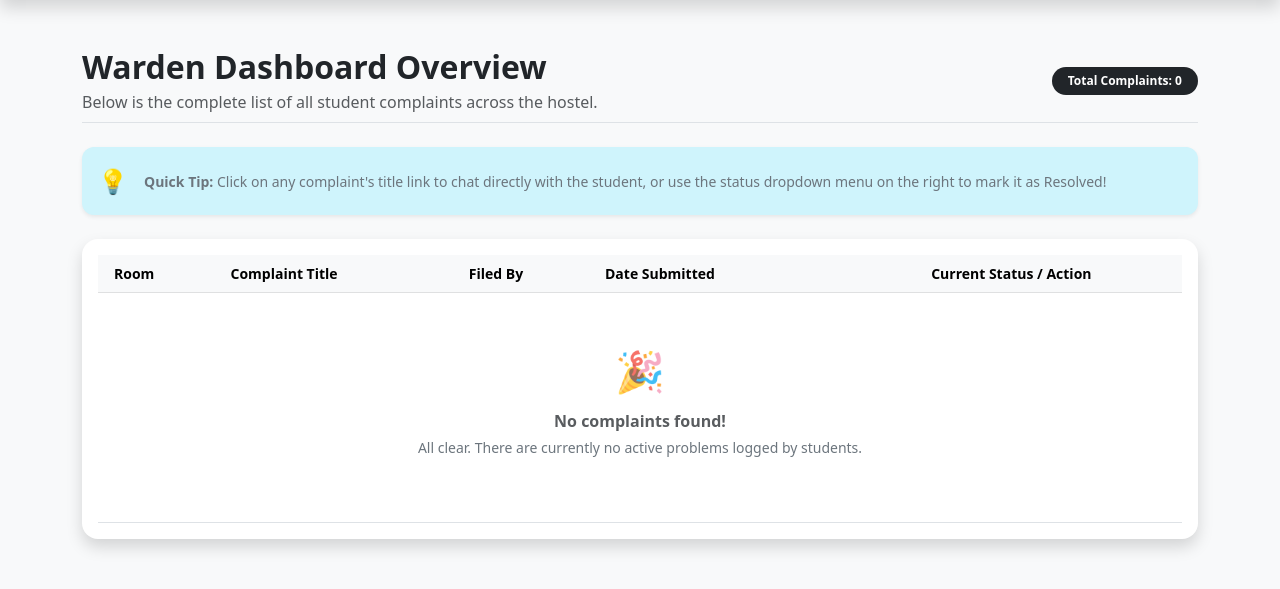
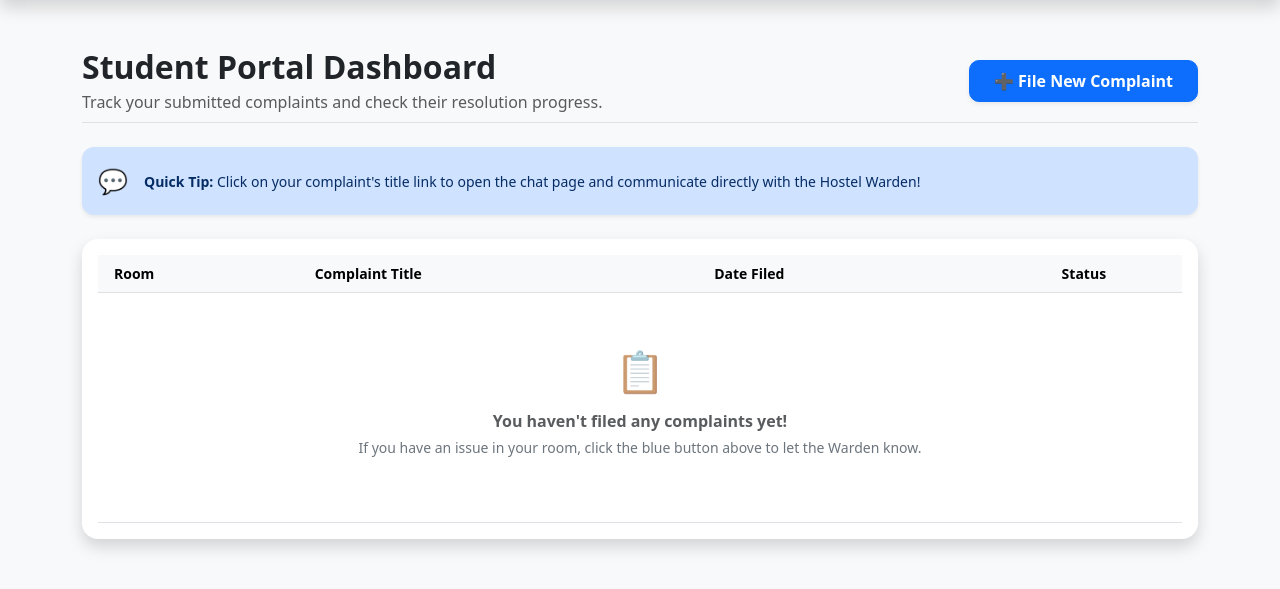
Before and after one commit to deblinachowdhuryofficial06-debug/hostel-care-portal, a Django app: template complaints/templates/complaints/dashboard.html in a window 1280 px wide. Shown: the part 78-667 px from the top of the page. Run offline with Django 5.2, Linux system fonts and the light colour scheme; the template is opened without the code that fills it, so the values that code supplies are empty; parts of the project's set-up code (start-up, migrations or seed data) failed here and were passed over.

Commit message:
Restored clean separation between Student and Warden dashboard templates

```diff
--- a/complaints/templates/complaints/dashboard.html
+++ b/complaints/templates/complaints/dashboard.html
@@ -1,26 +1,28 @@
 {% extends 'complaints/base.html' %}
 
 {% block content %}
-<!-- Simple, Welcoming Heading Banner -->
+<!-- Student Header Banner -->
 <div class="d-flex justify-content-between align-items-center mb-4 pb-2 border-bottom">
     <div>
-        <h2 class="fw-bold text-dark mb-1">Warden Dashboard Overview</h2>
-        <p class="text-muted mb-0">Below is the complete list of all student complaints across the hostel.</p>
+        <h2 class="fw-bold text-dark mb-1">Student Portal Dashboard</h2>
+        <p class="text-muted mb-0">Track your submitted complaints and check their resolution progress.</p>
     </div>
-    <div class="text-end">
-        <span class="badge bg-dark px-3 py-2 rounded-pill">Total Complaints: {{ complaints|length }}</span>
+    <div>
+        <a href="{% url 'create_complaint' %}" class="btn btn-primary fw-bold shadow-sm px-4 py-2" style="border-radius: 10px;">
+            ➕ File New Complaint
+        </a>
     </div>
 </div>
 
-<!-- Alert Reminder Box -->
-<div class="alert alert-info border-0 shadow-sm d-flex align-items-center gap-3 mb-4" style="border-radius: 12px;">
-    <span class="fs-4">💡</span>
-    <p class="mb-0 small fw-medium text-secondary">
-        <strong>Quick Tip:</strong> Click on any complaint's title link to chat directly with the student, or use the status dropdown menu on the right to mark it as Resolved!
+<!-- Helpful Tip Box for Chatting -->
+<div class="alert alert-primary border-0 shadow-sm d-flex align-items-center gap-3 mb-4" style="border-radius: 12px;">
+    <span class="fs-4">💬</span>
+    <p class="mb-0 small fw-medium text-primary-emphasis">
+        <strong>Quick Tip:</strong> Click on your complaint's title link to open the chat page and communicate directly with the Hostel Warden!
     </p>
 </div>
 
-<!-- Main Workspace: Complaints Table Log -->
+<!-- Student Complaints Table -->
 <div class="card shadow border-0" style="border-radius: 16px;">
     <div class="table-responsive p-3">
         <table class="table table-hover align-middle mb-0">
@@ -28,56 +30,41 @@
                 <tr class="text-secondary small uppercase fw-bold">
                     <th scope="col" class="ps-3">Room</th>
                     <th scope="col">Complaint Title</th>
-                    <th scope="col">Filed By</th>
-                    <th scope="col">Date Submitted</th>
-                    <th scope="col" class="text-center">Current Status / Action</th>
+                    <th scope="col">Date Filed</th>
+                    <th scope="col" class="text-center">Status</th>
                 </tr>
             </thead>
             <tbody>
                 {% for c in complaints %}
                     <tr>
-                        <!-- Room Number Tag -->
                         <td class="ps-3 fw-bold text-secondary">
                             <span class="badge bg-light text-dark border px-2.5 py-1.5">🚪 Room {{ c.room_number }}</span>
                         </td>
-
-                        <!-- Clickable Complaint Title for Chatting -->
                         <td>
-                            <a href="{% url 'complaint_detail' c.pk %}" class="fw-bold text-primary text-decoration-none transition-hover d-block">
+                            <a href="{% url 'complaint_detail' c.pk %}" class="fw-bold text-primary text-decoration-none">
                                 {{ c.title }}
                             </a>
                             <small class="text-muted d-block text-truncate" style="max-width: 300px;">{{ c.description }}</small>
                         </td>
-
-                        <!-- Student Name -->
-                        <td class="text-dark fw-medium">
-                            {{ c.student.username }}
-                        </td>
-
-                        <!-- Formatted Date -->
                         <td class="text-muted small">
                             {{ c.created_at|date:"M d, Y" }}
                         </td>
-
-                        <!-- Status Badge + Instant Update Dropdown -->
                         <td class="text-center">
-                            <form method="POST" action="{% url 'update_status' c.pk %}" class="d-inline-flex align-items-center gap-2">
-                                {% csrf_token %}
-                                <select name="status" class="form-select form-select-sm fw-bold border-secondary-subtle" onchange="this.form.submit()" style="width: 145px; border-radius: 8px; cursor: pointer;">
-                                    <option value="Pending" {% if c.status == 'Pending' %}selected{% endif %}>⚠️ Pending</option>
-                                    <option value="In Progress" {% if c.status == 'In Progress' %}selected{% endif %}>⚙️ In Progress</option>
-                                    <option value="Resolved" {% if c.status == 'Resolved' %}selected{% endif %}>✅ Resolved</option>
-                                </select>
-                            </form>
+                            {% if c.status == 'Pending' %}
+                                <span class="badge bg-warning-subtle text-warning border border-warning px-3 py-2 rounded-pill fw-bold" style="font-size: 0.75rem;">⚠️ Pending</span>
+                            {% elif c.status == 'In Progress' %}
+                                <span class="badge bg-info-subtle text-info border border-info px-3 py-2 rounded-pill fw-bold" style="font-size: 0.75rem;">⚙️ In Progress</span>
+                            {% else %}
+                                <span class="badge bg-success-subtle text-success border border-success px-3 py-2 rounded-pill fw-bold" style="font-size: 0.75rem;">✅ Resolved</span>
+                            {% endif %}
                         </td>
                     </tr>
                 {% empty %}
-                    <!-- Empty Database State Screen -->
                     <tr>
-                        <td colspan="5" class="text-center py-5 text-muted">
-                            <div class="fs-1 mb-2">🎉</div>
-                            <p class="fw-semibold mb-1">No complaints found!</p>
-                            <p class="small text-secondary">All clear. There are currently no active problems logged by students.</p>
+                        <td colspan="4" class="text-center py-5 text-muted">
+                            <div class="fs-1 mb-2">📋</div>
+                            <p class="fw-semibold mb-1">You haven't filed any complaints yet!</p>
+                            <p class="small text-secondary">If you have an issue in your room, click the blue button above to let the Warden know.</p>
                         </td>
                     </tr>
                 {% endfor %}
@@ -85,11 +72,4 @@
         </table>
     </div>
 </div>
-
-<style>
-    .transition-hover:hover {
-        color: #0a58ca !important;
-        text-decoration: underline !important;
-    }
-</style>
 {% endblock %}
```
Also changed, not shown: complaints/views.py (+6 -22 lines).
